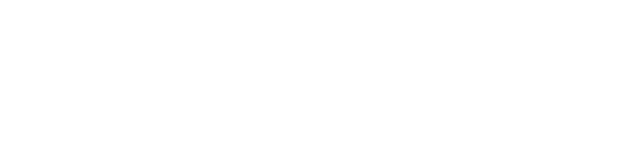
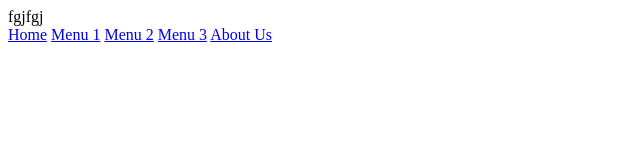
Before and after one commit to joshuajevon/LatihanGit, a plain HTML site: page index.html in a window 1280 px wide. Shown: the whole page, without its empty margins (0-640 px from the left). Drawn offline with Linux system fonts and the light colour scheme.

Commit message:
expr: adding navbar

```diff
--- a/index.html
+++ b/index.html
@@ -7,6 +7,13 @@
     <title>Document</title>
 </head>
 <body>
-
+    fgjfgj
+    <header>
+        <a href="#">Home</a>
+        <a href="#">Menu 1</a>
+        <a href="#">Menu 2</a>
+        <a href="#">Menu 3</a>
+        <a href="#">About Us</a>
+    </header>
 </body>
 </html>
```
